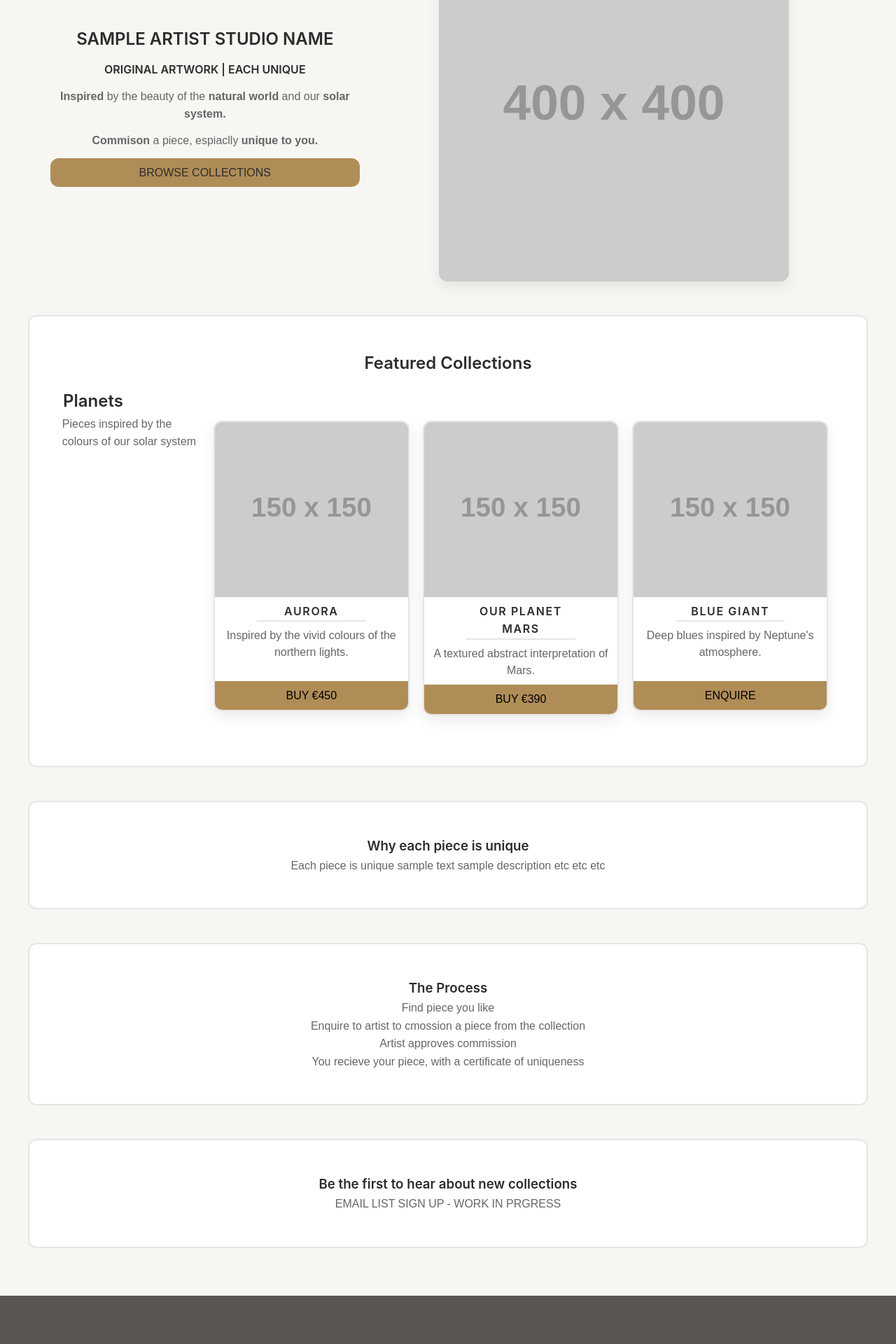
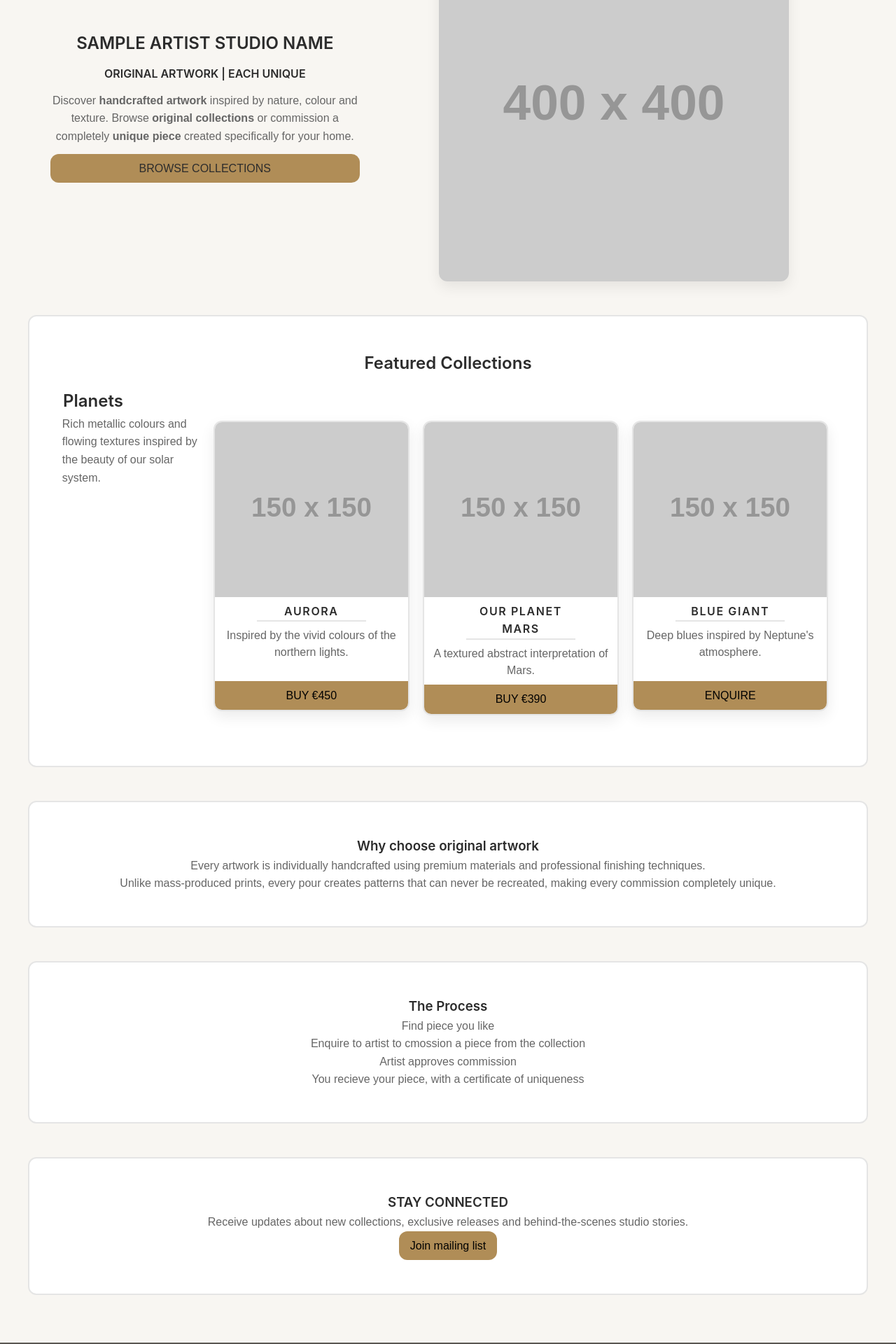
Before and after one commit to Emmet22/artist-website-template, a React (Vite) app: page / in a window 1280 px wide. Shown: the part 280-2200 px from the top of the page at 70% size. Built offline with nearby package versions, Linux system fonts and the light colour scheme.

Commit message:
#22 improved homepage content and sample text

```diff
--- a/src/components/common/Hero.tsx
+++ b/src/components/common/Hero.tsx
@@ -9,6 +9,13 @@ function Hero () {
                 <h2>SAMPLE ARTIST STUDIO NAME</h2>
 
                 <h4>ORIGINAL ARTWORK | EACH UNIQUE</h4>
+
+                <p>
+                    Discover <strong>handcrafted artwork</strong> inspired by nature, colour and texture.
+                    Browse <strong>original collections</strong> or commission a completely
+                    <strong> unique piece</strong> created specifically for your home.
+                </p>
+                {/*
                 <p>
                     <strong>Inspired</strong> by the beauty of the <strong>natural world</strong> and our <strong>solar system.</strong>
                 </p>
@@ -16,6 +23,7 @@ function Hero () {
                 <p>
                     <strong>Commison</strong> a piece, espiaclly <strong>unique to you.</strong>
                 </p>
+                    */}
 
                 {/*
                 The link element is covered by the button
@@ -27,7 +35,10 @@ function Hero () {
             </div>
 
             <div className={styles.heroImage}>
-                <img src="https://placehold.co/400x400" />
+                <img
+                    src="https://placehold.co/400x400"
+                    alt="Featured artwork piece"
+                />
             </div>
 
         </div>
--- a/src/data/SampleCollectionData.ts
+++ b/src/data/SampleCollectionData.ts
@@ -5,16 +5,16 @@ export const sampleCollections: Collection[] = [
     {
         id: 1,
         name: "Planets",
-        description: "Pieces inspired by the colours of our solar system",
+        description: "Rich metallic colours and flowing textures inspired by the beauty of our solar system.",
     },
     {
         id: 2,
         name: "Beach",
-        description: "Sample beach collection desc",
+        description: "Soft blues, sandy neutrals and ocean-inspired pours that bring a calm atmosphere into any space.",
     },
     {
         id: 3,
         name: "Woodland",
-        description: "Sample woodland collection desc",
+        description: "Earthy greens, warm browns and organic textures celebrating the natural world.",
     }
 ];
--- a/src/pages/Home.tsx
+++ b/src/pages/Home.tsx
@@ -19,9 +19,23 @@ function Home() {
         </Section>
 
         <Section>
-            <h3>Why each piece is unique</h3>
-            <p>Each piece is unique sample text sample description etc etc etc</p>
+            <h3>Why choose original artwork</h3>
+            <p>
+              Every artwork is individually handcrafted using premium materials
+              and professional finishing techniques.
+            </p>
+            <p>
+              Unlike mass-produced prints, every pour creates patterns
+              that can never be recreated, making every commission
+              completely unique.
+            </p>
 
+            {/*
+              add section cards here
+              1 handcrafted by the artist
+              2 unique one of a kind
+              3 ready to display
+            */}
         </Section>
 
         <Section>
@@ -35,8 +49,13 @@ function Home() {
         </Section>
 
         <Section>
-          <h3>Be the first to hear about new collections</h3>
-          <p>EMAIL LIST SIGN UP - WORK IN PRGRESS</p>
+          <h3>STAY CONNECTED</h3>
+          <p>
+            Receive updates about new collections,
+            exclusive releases and behind-the-scenes studio stories.
+          </p>
+
+          <button className="btn">Join mailing list</button>
         </Section>
       </>
 
```
